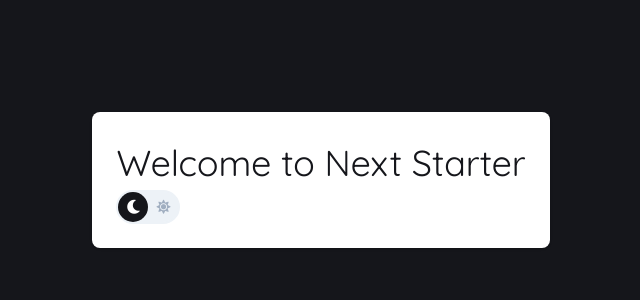
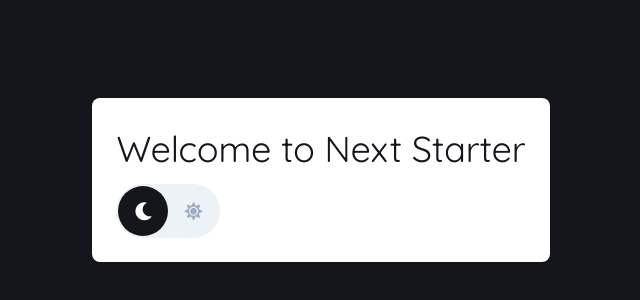
Before and after one commit to ghostventures/halfdone-next, a Next.js app: page / in a window 1280 px wide. Shown: the part 220-520 px from the top of the page, without its empty margins (319-959 px from the left). Built offline with nearby package versions, Linux system fonts and the light colour scheme.

Commit message:
Fix Switch size

```diff
--- a/src/components/atoms/Switch.tsx
+++ b/src/components/atoms/Switch.tsx
@@ -32,7 +32,7 @@ export const Switch = ({ activeId, buttons, onChange }: SwitchProps) => {
     <button
       className={`
       ${!(icon || text) && 'hidden'}
-         inline-flex items-center transition-colors duration-300 ease-in focus:outline-none  hover:text-${secondary} rounded-l-full px-2 py-2 space-x-1 ${
+         inline-flex items-center transition-colors duration-300 ease-in focus:outline-none  hover:text-${secondary} rounded-l-full p-4 text-lg space-x-1 ${
         active && `bg-${onPrimary} text-${primary} rounded-full`
       }`}
       id={id}
--- a/src/pages/index.tsx
+++ b/src/pages/index.tsx
@@ -8,7 +8,9 @@ const HomePage = () => {
   return (
     <main className='flex flex-1'>
       <Card>
-        <h1 className='text-lg sm:text-4xl'>Welcome to {siteData.title}</h1>
+        <h1 className='text-3xl sm:text-4xl pb-2'>
+          Welcome to {siteData.title}
+        </h1>
 
         <Switch
           activeId={theme.id}
```
Also changed, not shown: public/sw.js.
